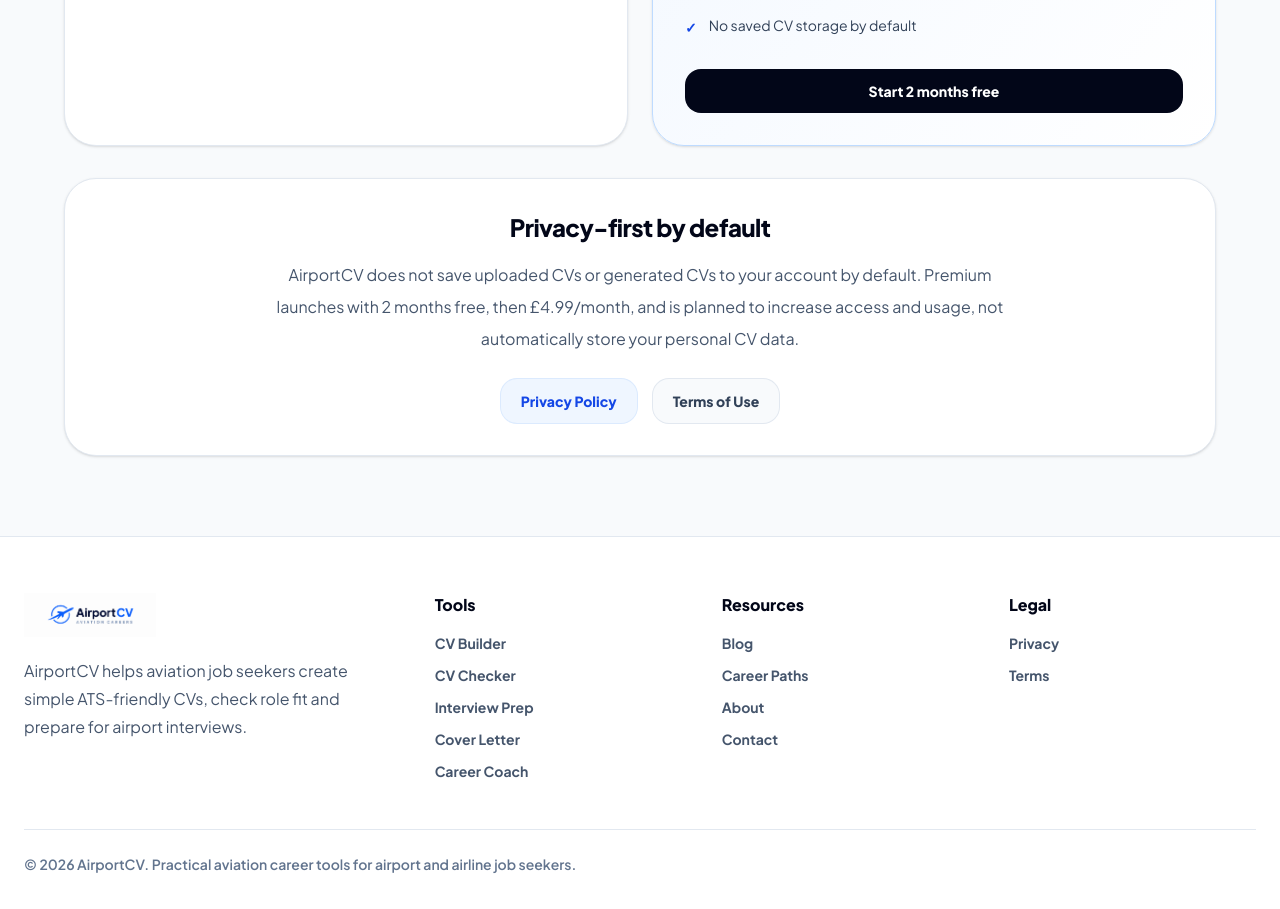
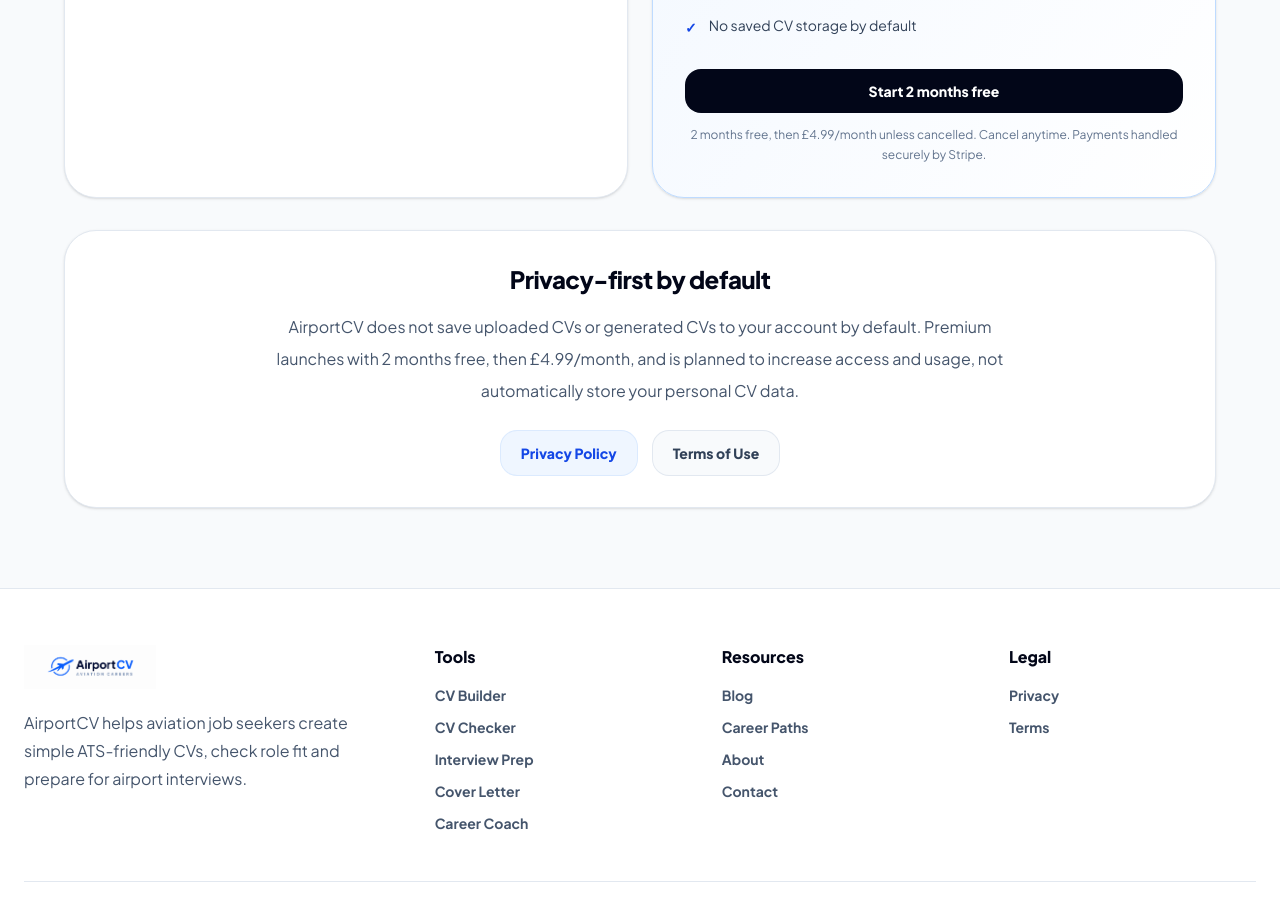
Before and after one commit to jjayakumaraero-eng/airportcv-web, a Next.js app: page /pricing in a window 1280 px wide. Shown: the part 1180-2089 px from the top of the page. Built offline with nearby package versions, Linux system fonts and the light colour scheme.

Commit message:
Clarify premium subscription terms on pricing page

```diff
--- a/app/pricing/page.tsx
+++ b/app/pricing/page.tsx
@@ -102,7 +102,13 @@ export default function PricingPage() {
 
                 <div className="mt-8">
                   {plan.featured ? (
-                    <StripeCheckoutButton />
+                    <>
+                      <StripeCheckoutButton />
+                      <p className="mt-3 text-center text-xs leading-5 text-slate-500">
+                        2 months free, then £4.99/month unless cancelled.
+                        Cancel anytime. Payments handled securely by Stripe.
+                      </p>
+                    </>
                   ) : (
                     <Link
                       href={plan.href}
```
